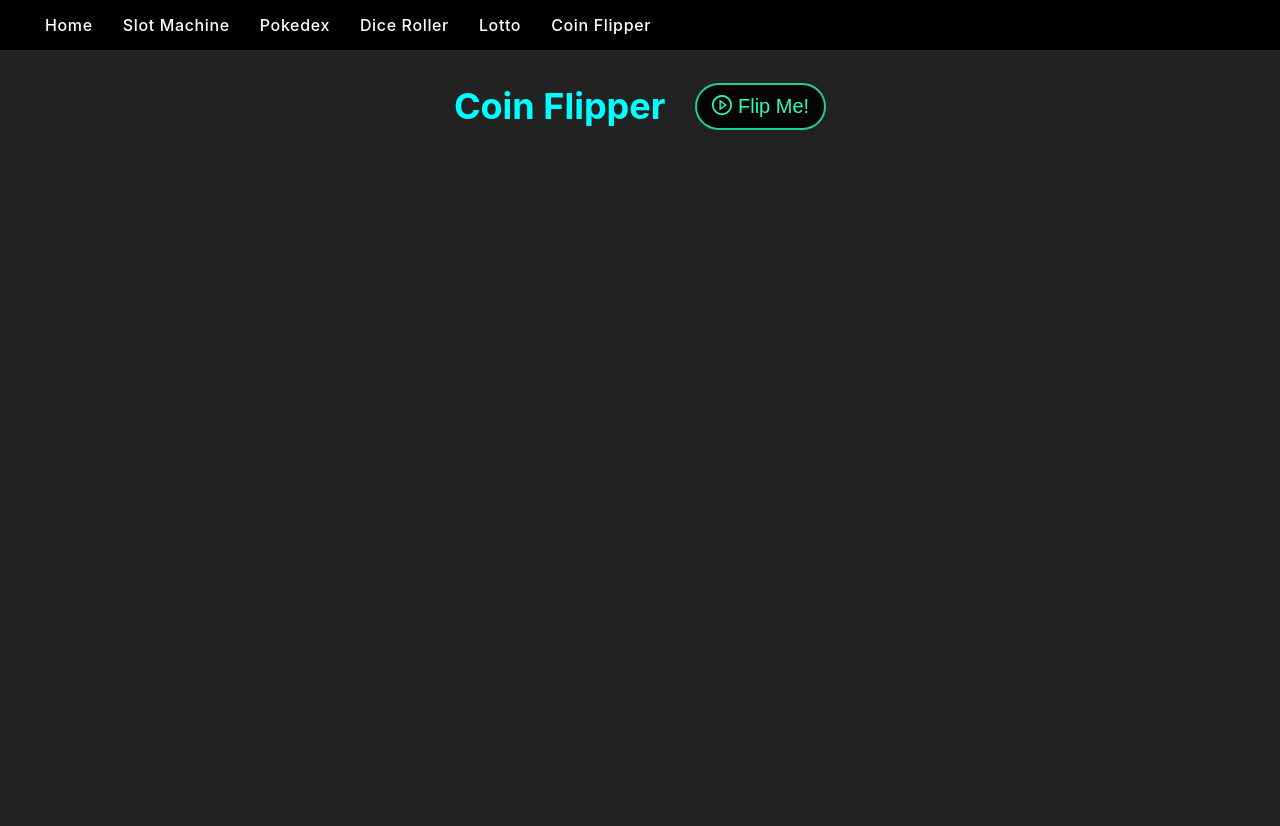
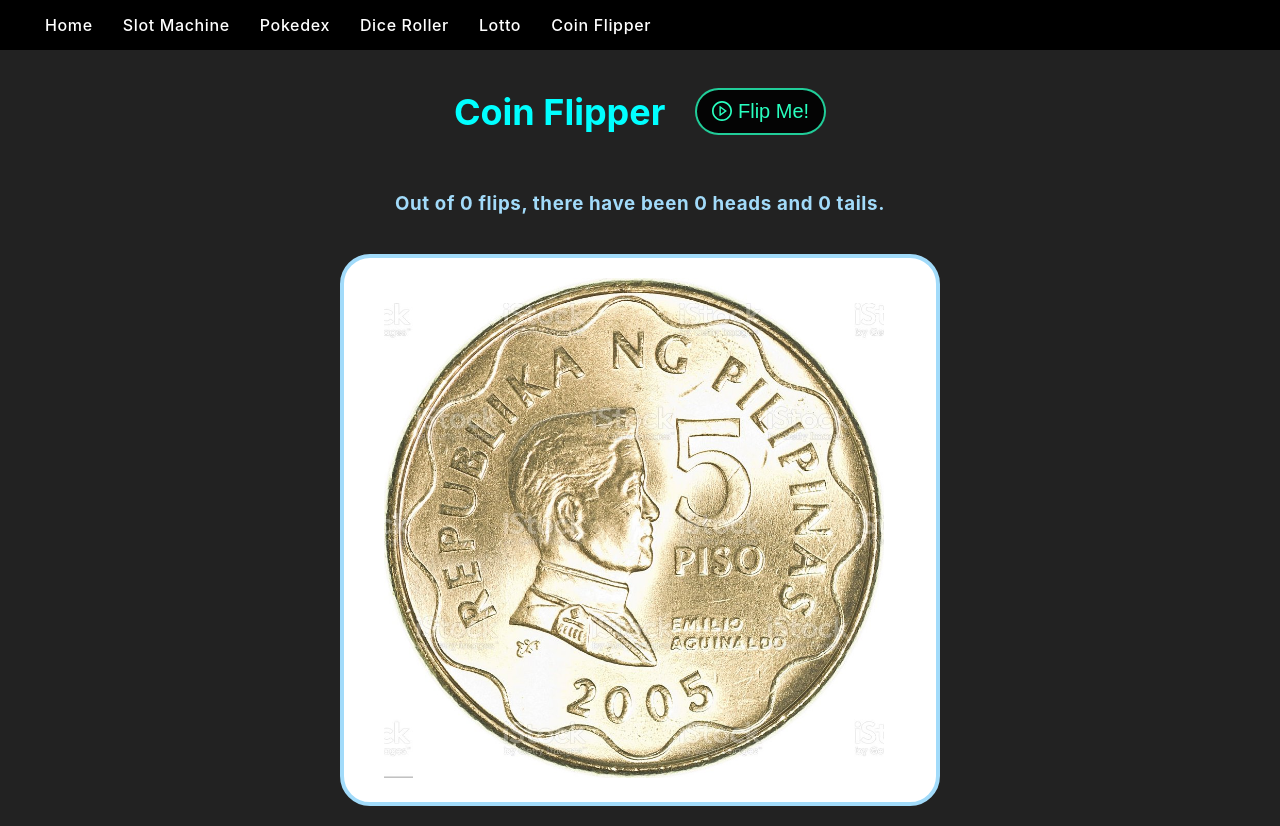
Before and after one commit to codekarla/modern-react-colt-steele, a Next.js app in the folder casino/: page /coinflipper in a window 1280 px wide. Before the commit the page ends 800 px from the top, so only its background shows below. Built offline with nearby package versions, Linux system fonts and the light colour scheme.

Commit message:
Make coin flipper

```diff
--- a/casino/components/CoinFlipper/index.js
+++ b/casino/components/CoinFlipper/index.js
@@ -1,11 +1,63 @@
-import React from 'react';
+import React, { useState } from 'react';
 import PlayHeader from '../PlayHeader';
+import styles from '../../styles/CoinFlipper.module.css';
+import { shake } from '../../styles/shake.module.css';
 
 function CoinFlipper() {
+    const [numFlips, setNumFlips] = useState(0);
+    const [numHeads, setNumHeads] = useState(0);
+    const [numTails, setNumTails] = useState(0);
+
+    const [isHead, setIsHead] = useState(true);
+    const [isFlipping, setIsFlipping] = useState(false);
+
+    const flipCoin = () => {
+        setIsFlipping(true);
+
+        const face = Math.random() * 4 >= 2;
+        // console.log('random face:', face);
+
+        // animation
+        for (let timeout = 300; timeout <= 1400; timeout += 150) {
+            // console.log(timeout);
+            setTimeout(() => {
+                setIsHead((s) => !s);
+            }, timeout);
+        }
+
+        setTimeout(() => {
+            setIsHead(face);
+            setIsFlipping(false);
+
+            setNumFlips(numFlips + 1);
+
+            if (face) {
+                // it's a head
+                setNumHeads(numHeads + 1);
+            } else {
+                setNumTails(numTails + 1);
+            }
+        }, 1500);
+    };
+
+    let flipStr = `Out of ${numFlips} flips, there have been ${numHeads} heads and ${numTails} tails.`;
+    let flipImg = `../coins/coin-${isHead ? 'head' : 'tail'}.jpg`;
+    let flipStyle = isFlipping ? shake : '';
+
+    // console.log(numFlips, numHeads, numTails);
+
     return (
-        <>
-            <PlayHeader title='Coin Flipper' btnText='Flip Me!' />
-        </>
+        <article className={styles.coinflipper}>
+            <PlayHeader
+                title='Coin Flipper'
+                click={flipCoin}
+                btnText='Flip Me!'
+            />
+            <h3 className={styles.flipstr}>{flipStr}</h3>
+            <section className={styles.imagebox}>
+                <img src={flipImg} className={flipStyle} />
+            </section>
+        </article>
     );
 }
 
--- /dev/null
+++ b/casino/styles/CoinFlipper.module.css
@@ -0,0 +1,29 @@
+.coinflipper {
+    display: flex;
+    flex-direction: column;
+    align-items: center;
+}
+
+.flipstr {
+    padding: 0 20px;
+    text-align: center;
+    letter-spacing: 0.04rem;
+    color: #a2dbfa;
+}
+
+.imagebox {
+    width: 90vw;
+    max-width: 600px;
+    padding: 20px 0px 20px 40px;
+    margin: 20px;
+    overflow: hidden;
+    background-color: white;
+    border: 4px solid #a2dbfa;
+    border-radius: 30px;
+}
+
+.imagebox img {
+    width: 100%;
+    max-width: 500px;
+    height: auto;
+}
```
Also changed, not shown: casino/public/coins/coin-head.jpg (added), casino/public/coins/coin-tail.jpg (added).
